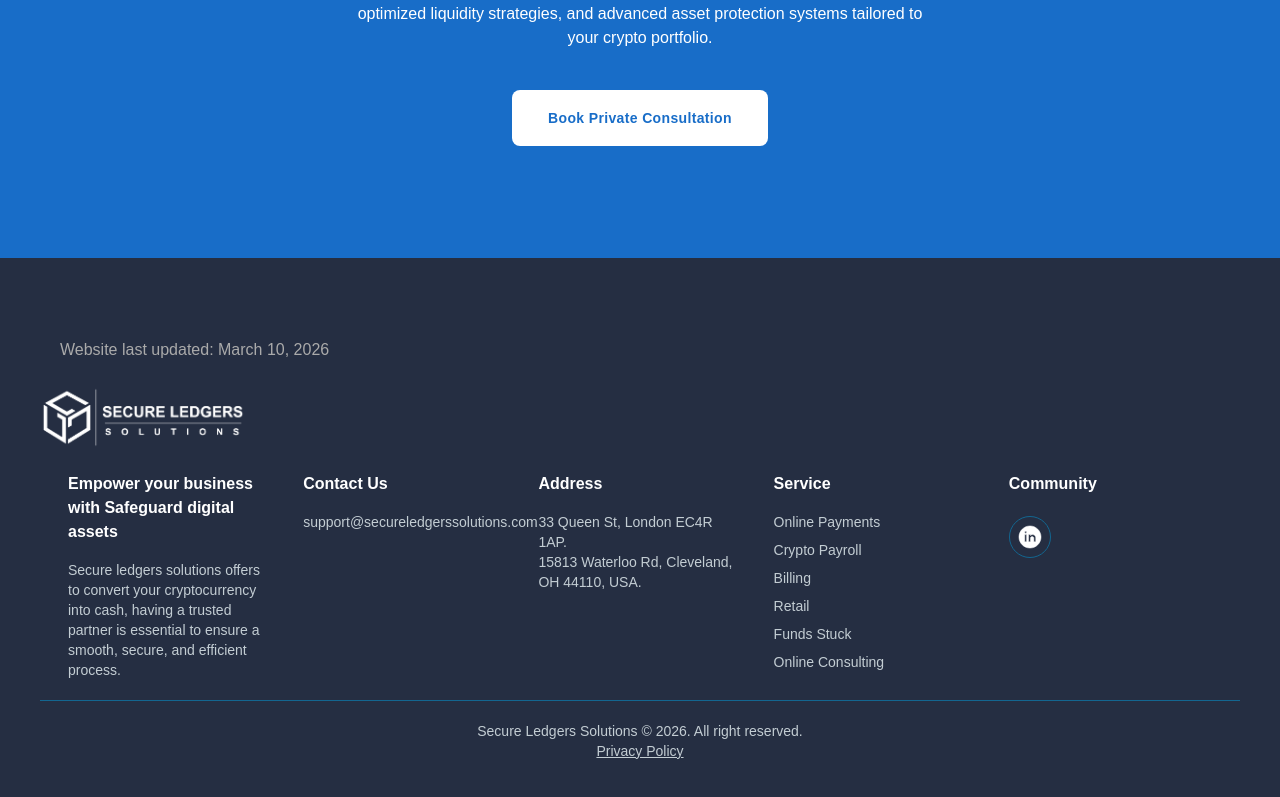
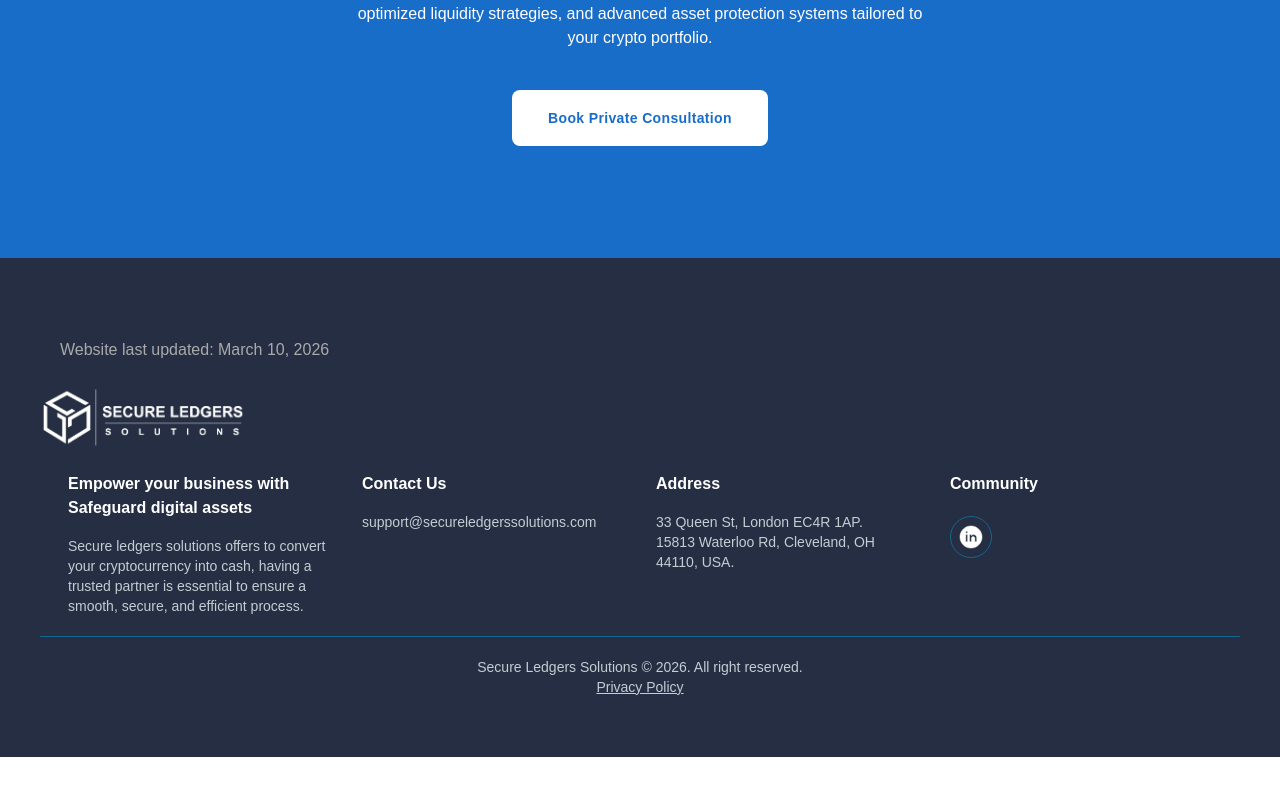
Before and after one commit to GhazanfarGw/SecureLegerstesting1, a React (Create React App) app: page / in a window 1280 px wide. Shown: the part 4750-5547 px from the top of the page. After the commit the page ends 5507 px from the top, so only its background shows below. Built offline with nearby package versions, Linux system fonts and the light colour scheme; no server answers.

Commit message:
Update Footer.jsx

```diff
--- a/src/Home/Footer.jsx
+++ b/src/Home/Footer.jsx
@@ -12,7 +12,7 @@ const Footer = () => {
                         <img src='../whitelogo.png' className='md:w-52 w-52' alt='favicon.png'/>
                     </a>
                 </span>
-                <div className='md:grid md:grid-cols-5 md:gap-8 max-w-screen-2xl mx-auto justify-center py-5 text-white px-7'>
+                <div className='md:grid md:grid-cols-4 md:gap-8 max-w-screen-2xl mx-auto justify-center py-5 text-white px-7'>
                     <div className=''>
                         <h1 className='text-white text-base justify-center font-semibold'>
                             Empower your business with Safeguard digital assets
@@ -37,7 +37,7 @@ const Footer = () => {
                             33 Queen St, London EC4R 1AP. <br /> 15813 Waterloo Rd, Cleveland, OH 44110, USA.
                         </p>
                     </div>
-                    <div className='md:pt-0 pt-10'>
+                    {/* <div className='md:pt-0 pt-10'>
                         <h1 className='text-white text-base justify-center font-semibold'>
                             Service
                         </h1>
@@ -51,7 +51,7 @@ const Footer = () => {
                                 <li><Link to="/online-consulting" className="text-sm text-[#C3CDD3] hover:text-base duration-500">Online Consulting</Link></li>
                             </ul>
                         </div>
-                    </div>
+                    </div> */}
                     <div className='md:pt-0 pt-10'>
                         <h1 className='text-white text-base justify-center font-semibold'>
                             Community
```
